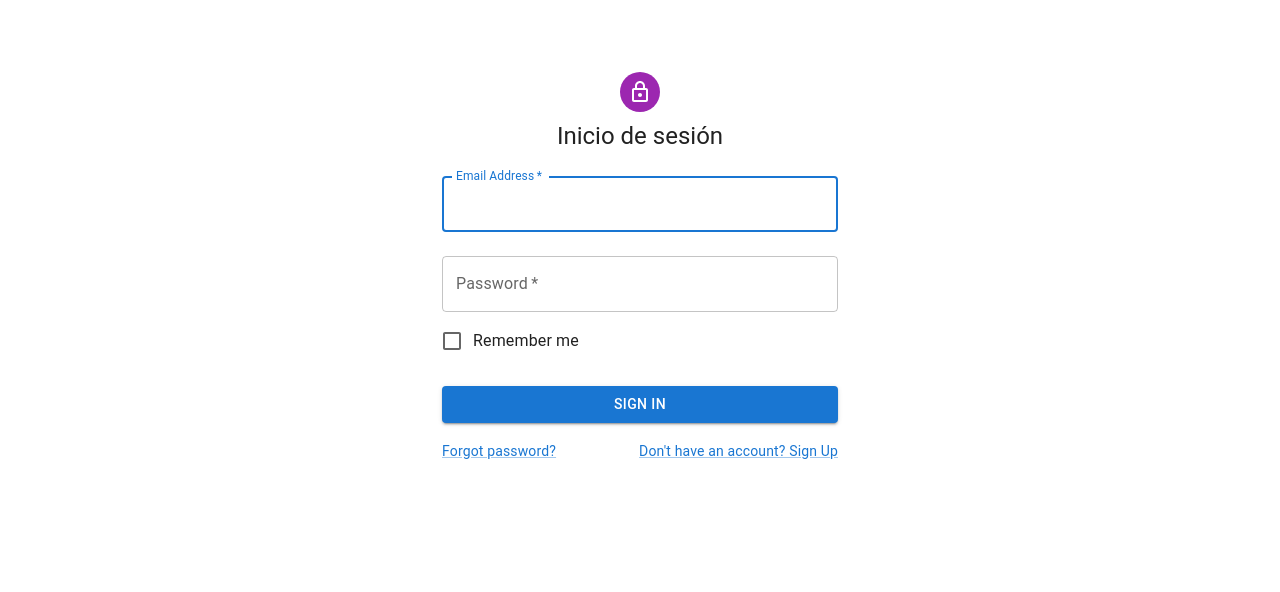
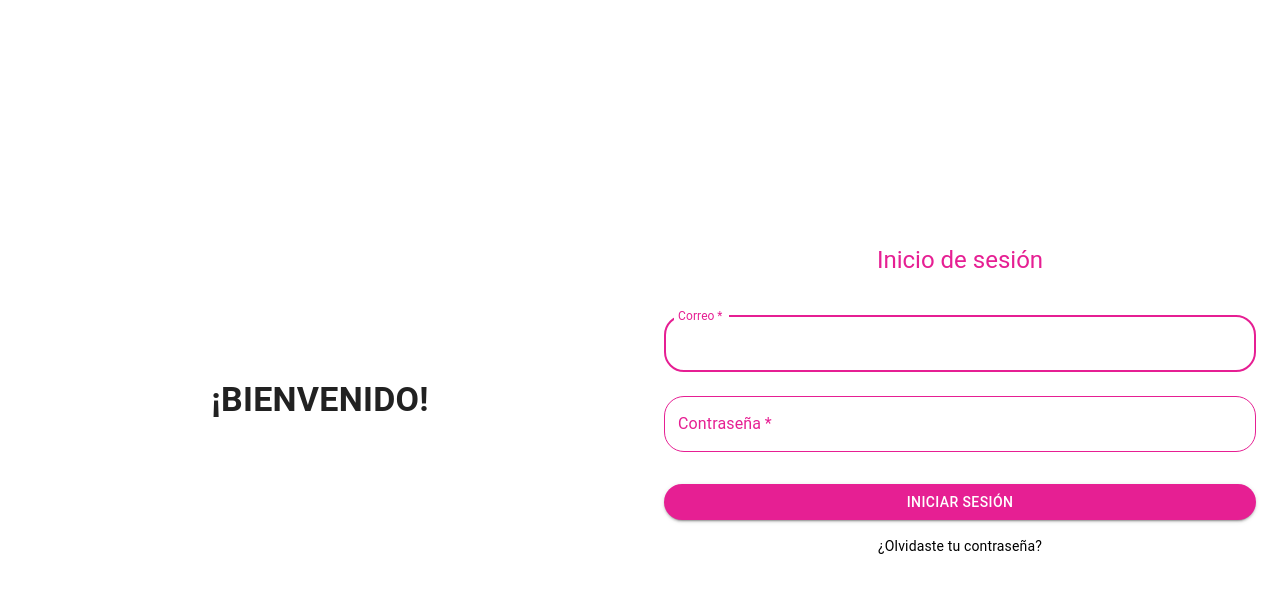
Before and after one commit to Sa-lof/xianna-website, a React (Create React App) app: page /dashboard/login in a window 1280 px wide. Shown: the top 592 px of the page. Built offline with nearby package versions, Linux system fonts and the light colour scheme.

Commit message:
Implementation of AdminLogin

```diff
--- a/src/components_dashboard/Sidebar/Sidebar.tsx
+++ b/src/components_dashboard/Sidebar/Sidebar.tsx
@@ -1,6 +1,7 @@
 import React from 'react';
 import { Box, Avatar, List, ListItem, ListItemButton, ListItemText, Button } from '@mui/material';
 import LogoutIcon from '@mui/icons-material/Logout';
+import { useNavigate } from 'react-router-dom';
 
 const menuItems = [
   { text: 'insights', key: 'insights' },
@@ -11,6 +12,13 @@ const menuItems = [
 ];
 
 const Sidebar: React.FC<{ selectedKey: string, onSelect: (key: string) => void }> = ({ selectedKey, onSelect }) => {
+  const navigate = useNavigate();
+
+  const handleLogout = () => {
+    localStorage.removeItem('user');
+    navigate('/dashboard/login');
+  };
+
   return (
     <Box
       sx={{
@@ -60,7 +68,7 @@ const Sidebar: React.FC<{ selectedKey: string, onSelect: (key: string) => void }
       </List>
       <Box sx={{ marginTop: 'auto', padding: '20px 0' }}>
         <Button
-          onClick={() => alert('Cerrar sesión')}
+          onClick={handleLogout}
           sx={{
             display: 'flex',
             justifyContent: 'center',
--- a/src/routes_dashboard/Dashboard.tsx
+++ b/src/routes_dashboard/Dashboard.tsx
@@ -1,4 +1,5 @@
-import React, { useState } from "react";
+import React, { useState, useEffect } from "react";
+import { useNavigate } from 'react-router-dom';
 import SideBar from "../components_dashboard/Sidebar/Sidebar";
 import CatalogoTable from "../components_dashboard/TableCatalogo_D/TableCatalogo";
 import BlogsTable from "../components_dashboard/TableBlogs_D/TableBlogs";
@@ -10,10 +11,18 @@ import MenuIcon from '@mui/icons-material/Menu';
 import '../../src/App.css';
 
 const Dashboard: React.FC = () => {
+  const navigate = useNavigate();
   const [selectedKey, setSelectedKey] = useState<string>('insights');
   const [drawerOpen, setDrawerOpen] = useState<boolean>(false);
   const isSmallScreen = useMediaQuery((theme: any) => theme.breakpoints.down('sm'));
   const sidebarWidth = 250;
+
+  useEffect(() => {
+    const user = localStorage.getItem('user');
+    if (!user) {
+      navigate('/dashboard/login');
+    }
+  }, [navigate]);
 
   const renderTable = () => {
     switch (selectedKey) {
--- a/src/routes_dashboard/LoginAdmin.tsx
+++ b/src/routes_dashboard/LoginAdmin.tsx
@@ -4,22 +4,61 @@ import Avatar from '@mui/material/Avatar';
 import Button from '@mui/material/Button';
 import CssBaseline from '@mui/material/CssBaseline';
 import TextField from '@mui/material/TextField';
-import FormControlLabel from '@mui/material/FormControlLabel';
-import Checkbox from '@mui/material/Checkbox';
-import Link from '@mui/material/Link';
-import Grid from '@mui/material/Grid';
-import Box from '@mui/material/Box';
-import LockOutlinedIcon from '@mui/icons-material/LockOutlined';
 import Typography from '@mui/material/Typography';
 import Container from '@mui/material/Container';
+import Grid from '@mui/material/Grid';
 import { createTheme, ThemeProvider } from '@mui/material/styles';
 import supabase from '../supabaseClient';
+import { Box, Snackbar, Alert } from '@mui/material';
 
-const defaultTheme = createTheme();
+const theme = createTheme({
+  components: {
+    MuiOutlinedInput: {
+      styleOverrides: {
+        root: {
+          '& fieldset': {
+            borderColor: '#E61F93',
+          },
+          '&:hover fieldset': {
+            borderColor: '#E61F93',
+          },
+          '&.Mui-focused fieldset': {
+            borderColor: '#E61F93',
+          },
+        },
+        input: {
+          '&::placeholder': {
+            color: '#E61F93',
+          },
+        },
+      },
+    },
+    MuiInputLabel: {
+      styleOverrides: {
+        root: {
+          color: '#E61F93',
+          '&.Mui-focused': {
+            color: '#E61F93',
+          },
+        },
+      },
+    },
+    MuiButton: {
+      styleOverrides: {
+        root: {
+          '&:hover': {
+            backgroundColor: '#E61F93',
+          },
+        },
+      },
+    },
+  },
+});
 
 export default function SignIn() {
   const navigate = useNavigate();
   const [errorMessage, setErrorMessage] = React.useState<string | null>(null);
+  const [open, setOpen] = React.useState(false);
 
   const handleSubmit = async (event: React.FormEvent<HTMLFormElement>) => {
     event.preventDefault();
@@ -31,31 +70,62 @@ export default function SignIn() {
 
     if (error) {
       setErrorMessage('Error signing in: ' + error.message);
+      setOpen(true);
     } else {
       if (signInData.user?.email === 'xiannaoficial@gmail.com') {
+        localStorage.setItem('user', JSON.stringify(signInData.user));
         navigate('/dashboard/home');
       } else {
         setErrorMessage('No tienes permisos de administrador.');
+        setOpen(true);
       }
     }
   };
 
+  const handleClose = (event?: React.SyntheticEvent | Event, reason?: string) => {
+    if (reason === 'clickaway') {
+      return;
+    }
+    setOpen(false);
+  };
+
   return (
-    <ThemeProvider theme={defaultTheme}>
-      <Container component="main" maxWidth="xs">
+    <ThemeProvider theme={theme}>
+      <Grid container component="main" sx={{ height: '100vh' }}>
         <CssBaseline />
-        <Box
+        <Grid
+          item
+          xs={12}
+          sm={4}
+          md={6}
           sx={{
-            marginTop: 8,
+            display: 'flex',
+            justifyContent: 'center',
+            alignItems: 'center',
+          }}
+        >
+          <Typography component="h1" variant="h4" sx={{ fontWeight: 'bold' }}>
+            ¡BIENVENIDO!
+          </Typography>
+        </Grid>
+        <Grid
+          item
+          xs={12}
+          sm={8}
+          md={6}
+          component={Container}
+          maxWidth="xs"
+          sx={{
             display: 'flex',
             flexDirection: 'column',
             alignItems: 'center',
+            justifyContent: 'center',
+            backgroundColor: 'white',
+            borderRadius: 2,
+            padding: 4,
           }}
         >
-          <Avatar sx={{ m: 1, bgcolor: 'secondary.main' }}>
-            <LockOutlinedIcon />
-          </Avatar>
-          <Typography component="h1" variant="h5">
+          <Typography component="h1" variant="h5" sx={{ color: '#E61F93', marginBottom: 2 }}>
             Inicio de sesión
           </Typography>
           <Box component="form" onSubmit={handleSubmit} noValidate sx={{ mt: 1 }}>
@@ -64,53 +134,88 @@ export default function SignIn() {
               required
               fullWidth
               id="email"
-              label="Email Address"
+              label="Correo"
               name="email"
               autoComplete="email"
               autoFocus
+              sx={{
+                '& .MuiInputBase-input': { backgroundColor: 'white', borderRadius: '20px' },
+                '& .MuiOutlinedInput-root': {
+                  '& fieldset': {
+                    borderRadius: '20px',
+                    borderColor: '#E61F93',
+                  },
+                  '&:hover fieldset': {
+                    borderColor: '#E61F93',
+                  },
+                  '&.Mui-focused fieldset': {
+                    borderColor: '#E61F93',
+                  },
+                },
+              }}
             />
             <TextField
               margin="normal"
               required
               fullWidth
               name="password"
-              label="Password"
+              label="Contraseña"
               type="password"
               id="password"
               autoComplete="current-password"
-            />
-            <FormControlLabel
-              control={<Checkbox value="remember" color="primary" />}
-              label="Remember me"
+              sx={{
+                '& .MuiInputBase-input': { backgroundColor: 'white', borderRadius: '20px' },
+                '& .MuiOutlinedInput-root': {
+                  '& fieldset': {
+                    borderRadius: '20px',
+                    borderColor: '#E61F93',
+                  },
+                  '&:hover fieldset': {
+                    borderColor: '#E61F93',
+                  },
+                  '&.Mui-focused fieldset': {
+                    borderColor: '#E61F93',
+                  },
+                },
+              }}
             />
             <Button
               type="submit"
               fullWidth
               variant="contained"
-              sx={{ mt: 3, mb: 2 }}
+              sx={{
+                mt: 3,
+                mb: 2,
+                backgroundColor: '#E61F93',
+                color: 'white',
+                borderRadius: '20px',
+                '&:hover': {
+                  backgroundColor: 'black',
+                },
+              }}
             >
-              Sign In
+              Iniciar sesión
             </Button>
-            {errorMessage && (
-              <Typography color="error" variant="body2" sx={{ mt: 2 }}>
-                {errorMessage}
-              </Typography>
-            )}
-            <Grid container>
-              <Grid item xs>
-                <Link href="#" variant="body2">
-                  Forgot password?
-                </Link>
-              </Grid>
+            <Grid container justifyContent="center">
               <Grid item>
-                <Link href="#" variant="body2">
-                  {"Don't have an account? Sign Up"}
-                </Link>
+                <Typography variant="body2" color="black">
+                  ¿Olvidaste tu contraseña?
+                </Typography>
               </Grid>
             </Grid>
           </Box>
-        </Box>
-      </Container>
+        </Grid>
+      </Grid>
+      <Snackbar
+        open={open}
+        autoHideDuration={6000}
+        onClose={handleClose}
+        anchorOrigin={{ vertical: 'top', horizontal: 'right' }}
+      >
+        <Alert onClose={handleClose} severity="error" sx={{ width: '100%' }}>
+          {errorMessage}
+        </Alert>
+      </Snackbar>
     </ThemeProvider>
   );
 }
```
